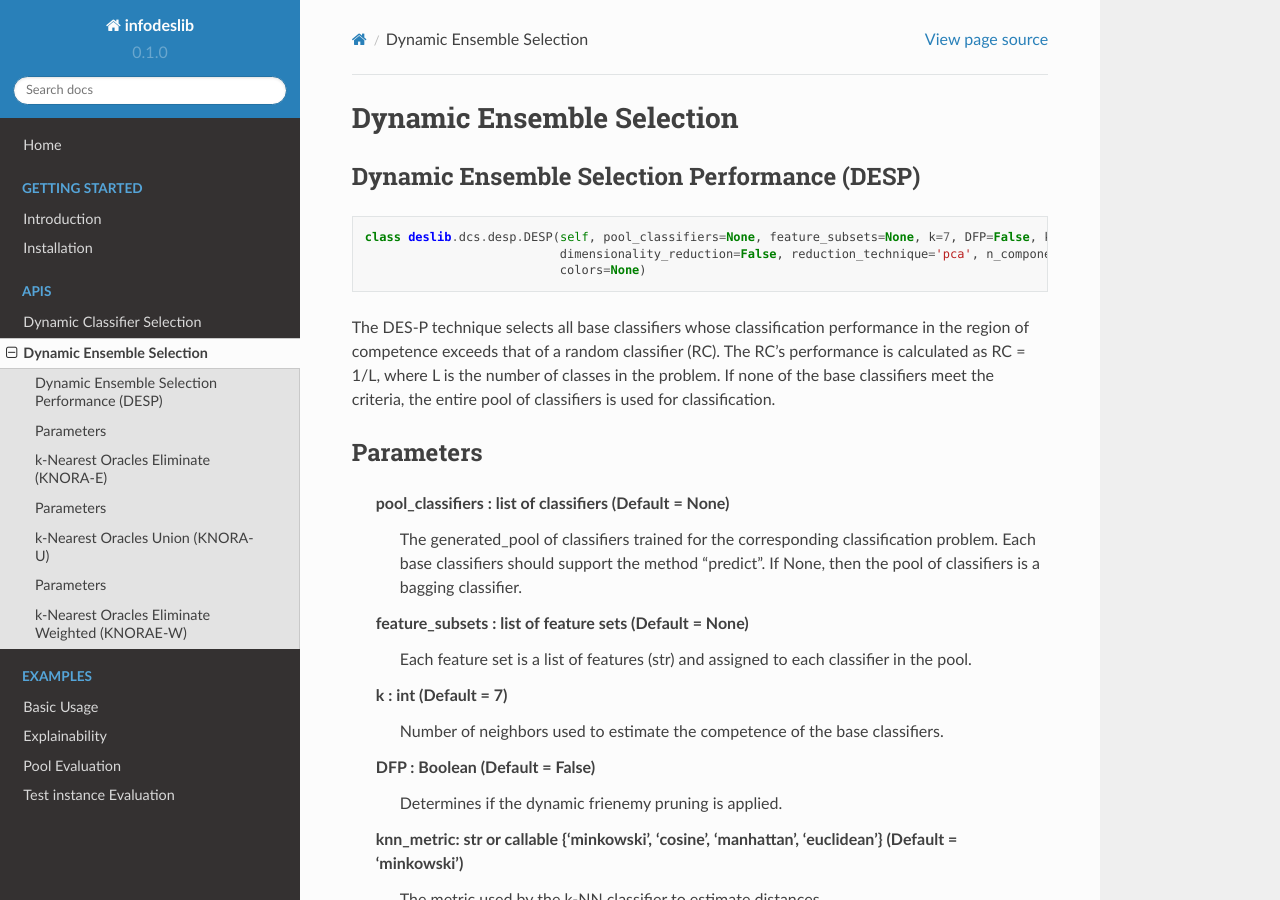
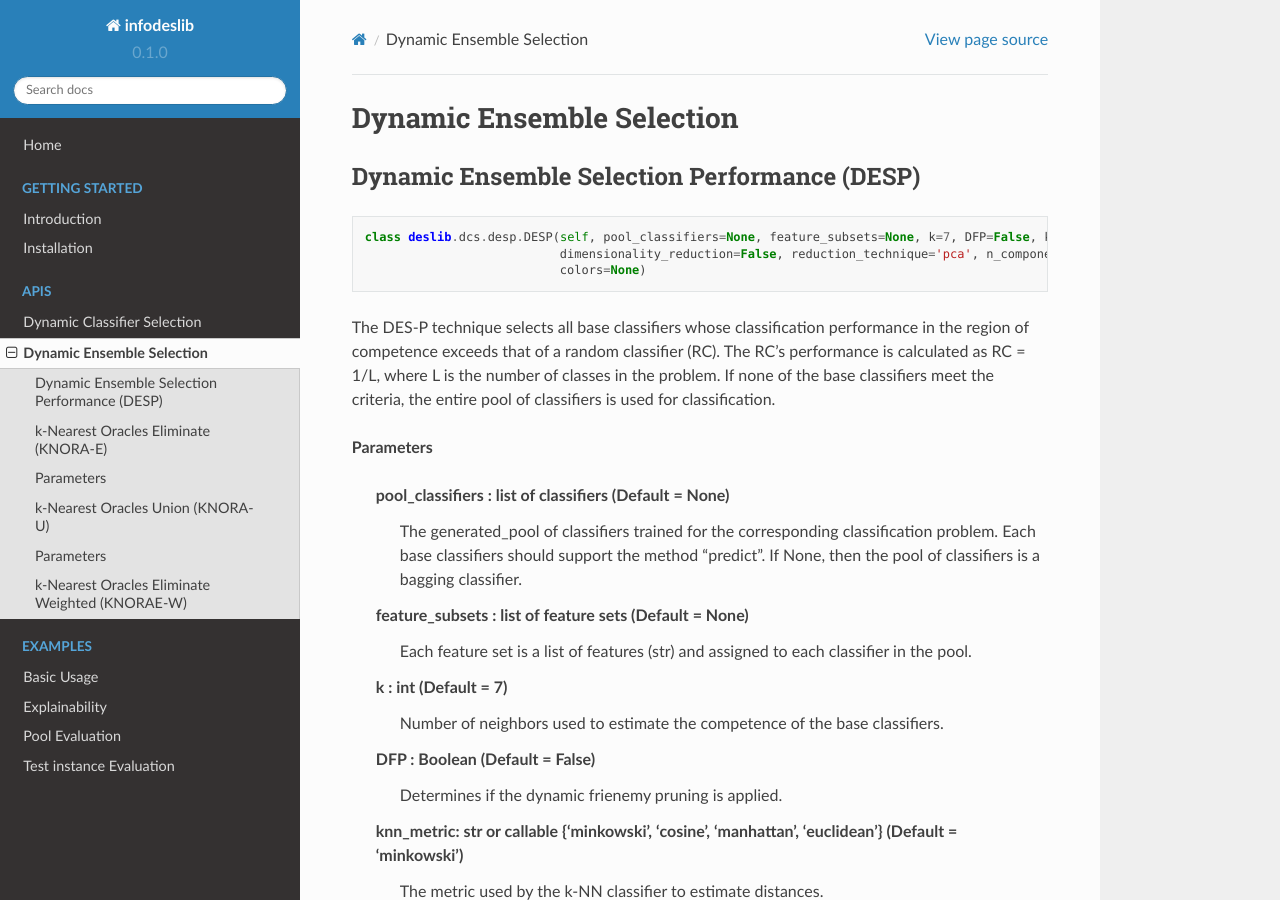
Before and after one commit to adv-panda/infodeslib_docs, a Sphinx documentation site: the page built from docs/source/apis/des.rst, in a window 1280 px wide and 900 px high. Built offline with Sphinx 7.4.7 and the Read the Docs theme 2.0.0, drawn with Linux system fonts in a browser that asks for light colours.

Commit message:
Update des.rst

```diff
--- a/docs/source/apis/des.rst
+++ b/docs/source/apis/des.rst
@@ -13,8 +13,8 @@ Dynamic Ensemble Selection Performance (DESP)
 
 The DES-P technique selects all base classifiers whose classification performance in the region of competence exceeds that of a random classifier (RC). The RC's performance is calculated as RC = 1/L, where L is the number of classes in the problem. If none of the base classifiers meet the criteria, the entire pool of classifiers is used for classification.
 
-Parameters
-----------
+**Parameters**
+
         pool_classifiers : list of classifiers (Default = None)
                 The generated_pool of classifiers trained for the corresponding
                 classification problem. Each base classifiers should support the method
```
